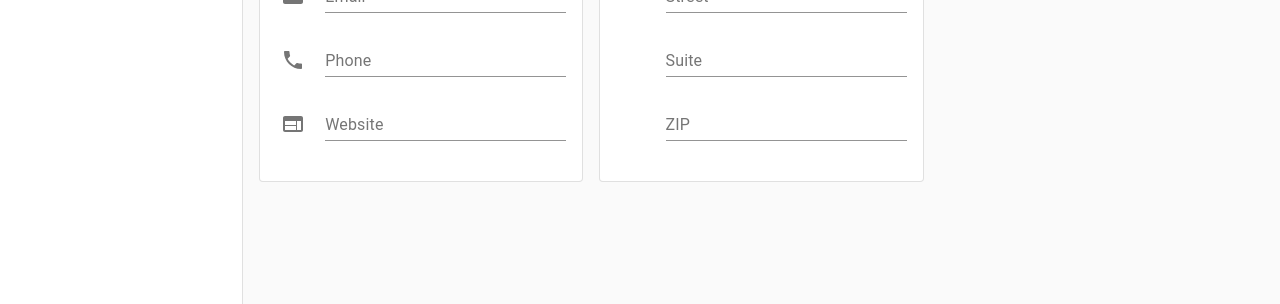
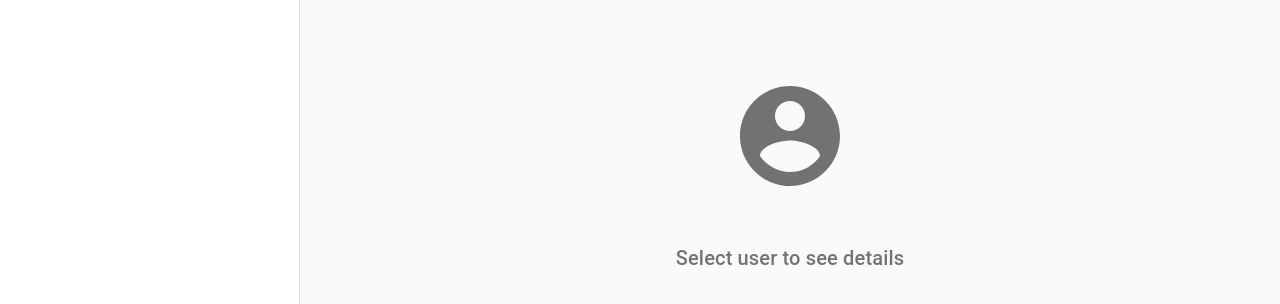
Before and after one commit to svikhristyuk/pet, a React (Create React App) app: page / in a window 1280 px wide. Shown: the part 228-532 px from the top of the page. Built offline with nearby package versions, Linux system fonts and the light colour scheme; no server answers.

Commit message:
feat: Add users details routes

```diff
--- a/package.json
+++ b/package.json
@@ -12,8 +12,10 @@
     "@types/node": "^12.0.0",
     "@types/react": "^16.9.0",
     "@types/react-dom": "^16.9.0",
+    "@types/react-router-dom": "^5.1.5",
     "react": "^16.13.1",
     "react-dom": "^16.13.1",
+    "react-router-dom": "^5.2.0",
     "react-scripts": "3.4.1",
     "typescript": "~3.7.2"
   },
--- a/src/App.tsx
+++ b/src/App.tsx
@@ -1,14 +1,31 @@
 import React from "react";
+import { BrowserRouter, Route, Switch } from "react-router-dom";
 import { AppContextProvider } from "./AppContext";
 import { Layout } from "./components/Layout";
 import { UserList } from "./components/UserList";
 import { UserForm } from "./components/UserForm";
+import { UserNotSelected } from "./components/UserNotSelected";
 
 function App() {
   return (
-    <AppContextProvider>
-      <Layout list={UserList} details={UserForm} />
-    </AppContextProvider>
+    <BrowserRouter>
+      <AppContextProvider>
+        <Layout
+          list={UserList}
+          details={
+            <Switch>
+              <Route path="/:id">
+                <UserForm />
+              </Route>
+
+              <Route path="/">
+                <UserNotSelected />
+              </Route>
+            </Switch>
+          }
+        />
+      </AppContextProvider>
+    </BrowserRouter>
   );
 }
 
--- a/src/components/UserForm.tsx
+++ b/src/components/UserForm.tsx
@@ -1,4 +1,11 @@
-import { AppBar, Box, Grid, Toolbar, Typography } from "@material-ui/core";
+import {
+  AppBar,
+  Box,
+  Grid,
+  Toolbar,
+  Typography,
+  IconButton,
+} from "@material-ui/core";
 import {
   Business,
   Email,
@@ -6,16 +13,21 @@ import {
   Person,
   Phone,
   Web,
+  ArrowBack,
 } from "@material-ui/icons";
 import React from "react";
 import { UserFormCard } from "./UserFormCard";
 import { UserFormField } from "./UserFormField";
+import { Link } from "react-router-dom";
 
 export function UserForm() {
   return (
     <Box height="100%" width="100%" display="flex" flexDirection="column">
       <AppBar position="static" color="inherit">
         <Toolbar>
+          <IconButton edge="start" component={Link} to="/">
+            <ArrowBack />
+          </IconButton>
           <Typography variant="h6">Edit User</Typography>
         </Toolbar>
       </AppBar>
--- a/src/components/UserList.tsx
+++ b/src/components/UserList.tsx
@@ -1,4 +1,5 @@
 import React from "react";
+import { Link } from "react-router-dom";
 import {
   AppBar,
   Avatar,
@@ -31,7 +32,7 @@ export function UserList() {
       >
         <List>
           {users.map(({ id, name }) => (
-            <ListItem button key={id}>
+            <ListItem button key={id} component={Link} to={`/${id}`}>
               <ListItemAvatar>
                 <Avatar>{name[0]}</Avatar>
               </ListItemAvatar>
--- /dev/null
+++ b/src/components/UserNotSelected.tsx
@@ -0,0 +1,24 @@
+import { Box, Typography } from "@material-ui/core";
+import { AccountCircle } from "@material-ui/icons";
+import React from "react";
+
+export function UserNotSelected() {
+  return (
+    <Box
+      width="100%"
+      height="100%"
+      display="flex"
+      flexDirection="column"
+      alignItems="center"
+      justifyContent="center"
+    >
+      <Box fontSize="120px">
+        <AccountCircle fontSize="inherit" color="action" />
+      </Box>
+
+      <Typography variant="h6" color="textSecondary">
+        Select user to see details
+      </Typography>
+    </Box>
+  );
+}
```
Also changed, not shown: 2 other files (tests, documents, lock files or other folders).
